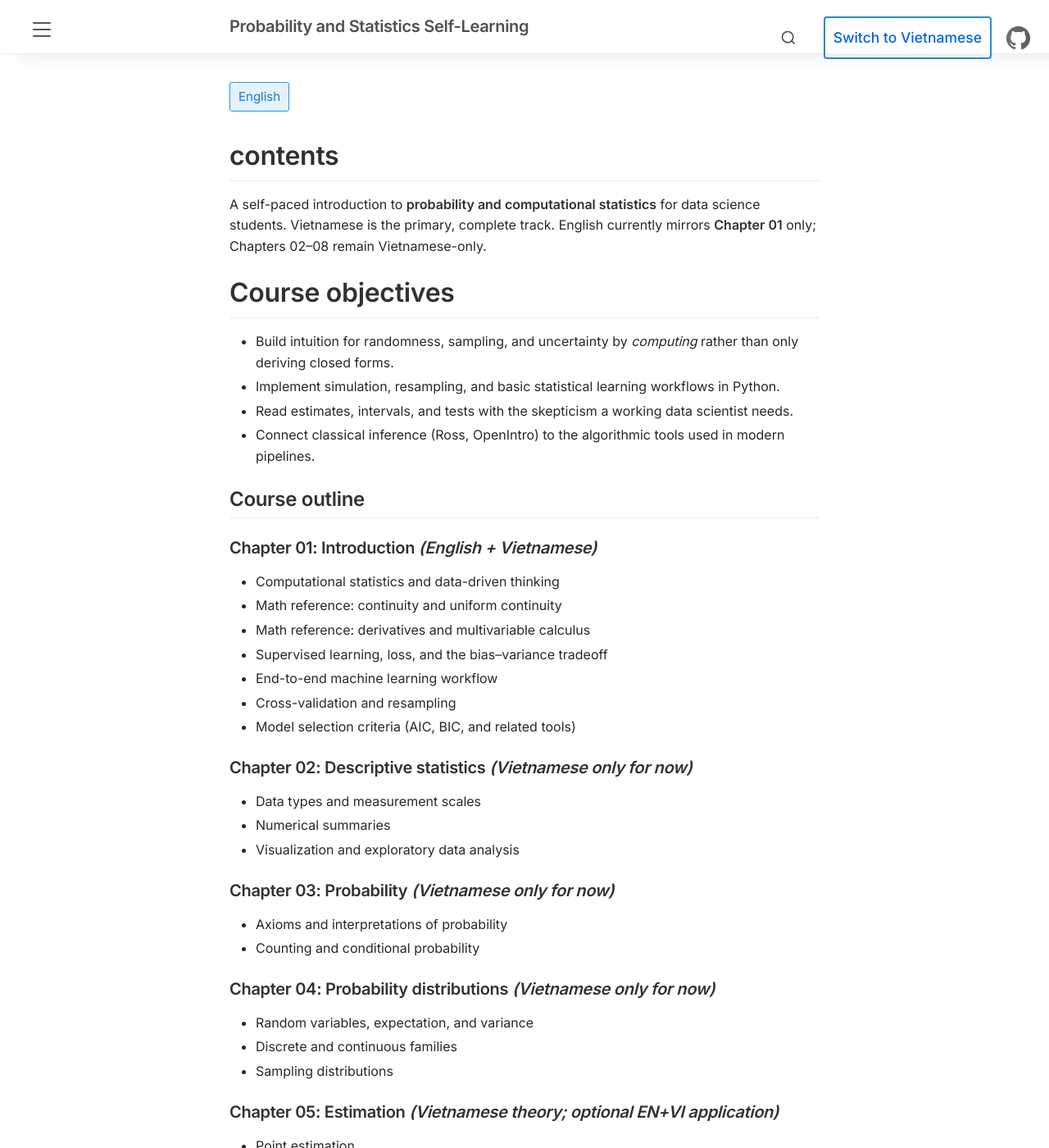
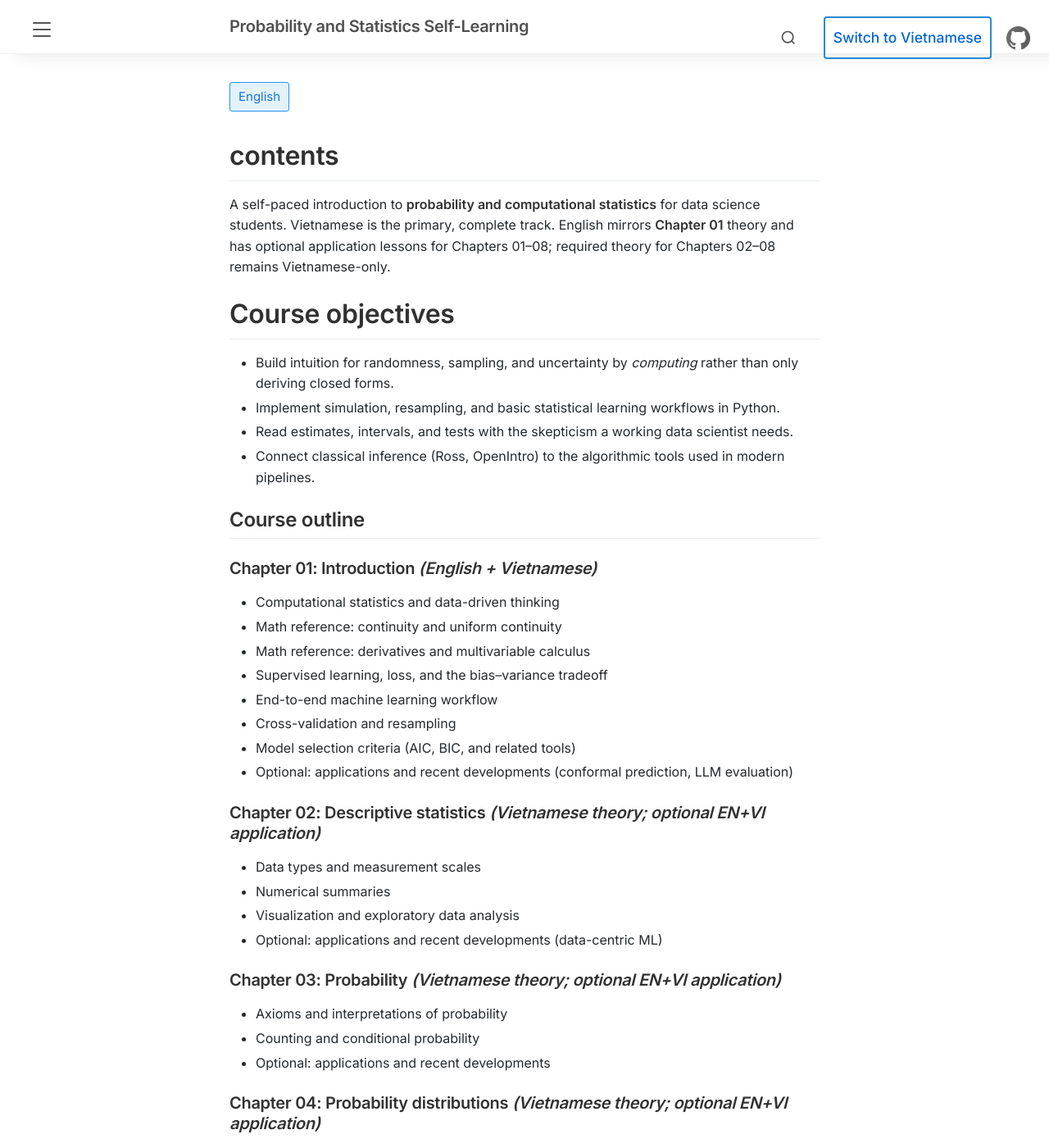
Before and after one commit to nglelinh/probability-and-statistics-self-learning, a Jekyll site: the page built from home/_posts/21-01-20-contents.md, in a window 1280 px wide and 1400 px high. Shown: the whole window at 82% size. Built offline with Jekyll 4.4.1, drawn with Linux system fonts in a browser that asks for light colours; comment, search, counter and statistics services are not loaded; some of the changed text lies outside the part shown.

Commit message:
Keep Ch.01–04 optional apps visible after rebase onto main
Conflict was only EN chapter 00. Combined that landing so both
application batches are listed, and aligned home/README with the
merged course map. Ch.05–08 lessons are unchanged.

Co-authored-by: Nguyen Le Linh <nglelinh@gmail.com>

```diff
--- a/home/_posts/21-01-20-contents.md
+++ b/home/_posts/21-01-20-contents.md
@@ -6,7 +6,7 @@ order: 1
 owner: nglelinh
 ---
 
-A self-paced introduction to **probability and computational statistics** for data science students. Vietnamese is the primary, complete track. English currently mirrors **Chapter 01** only; Chapters 02–08 remain Vietnamese-only.
+A self-paced introduction to **probability and computational statistics** for data science students. Vietnamese is the primary, complete track. English mirrors **Chapter 01** theory and has optional application lessons for Chapters 01–08; required theory for Chapters 02–08 remains Vietnamese-only.
 
 # Course objectives
 
@@ -26,23 +26,27 @@ A self-paced introduction to **probability and computational statistics** for da
 - End-to-end machine learning workflow
 - Cross-validation and resampling
 - Model selection criteria (AIC, BIC, and related tools)
+- Optional: applications and recent developments (conformal prediction, LLM evaluation)
 
-### Chapter 02: Descriptive statistics *(Vietnamese only for now)*
+### Chapter 02: Descriptive statistics *(Vietnamese theory; optional EN+VI application)*
 
 - Data types and measurement scales
 - Numerical summaries
 - Visualization and exploratory data analysis
+- Optional: applications and recent developments (data-centric ML)
 
-### Chapter 03: Probability *(Vietnamese only for now)*
+### Chapter 03: Probability *(Vietnamese theory; optional EN+VI application)*
 
 - Axioms and interpretations of probability
 - Counting and conditional probability
+- Optional: applications and recent developments
 
-### Chapter 04: Probability distributions *(Vietnamese only for now)*
+### Chapter 04: Probability distributions *(Vietnamese theory; optional EN+VI application)*
 
 - Random variables, expectation, and variance
 - Discrete and continuous families
 - Sampling distributions
+- Optional: applications and recent developments
 
 ### Chapter 05: Estimation *(Vietnamese theory; optional EN+VI application)*
 
```
Also changed, not shown: home/_posts/21-01-20-introduction.md (+1 -1 lines), README.md.
